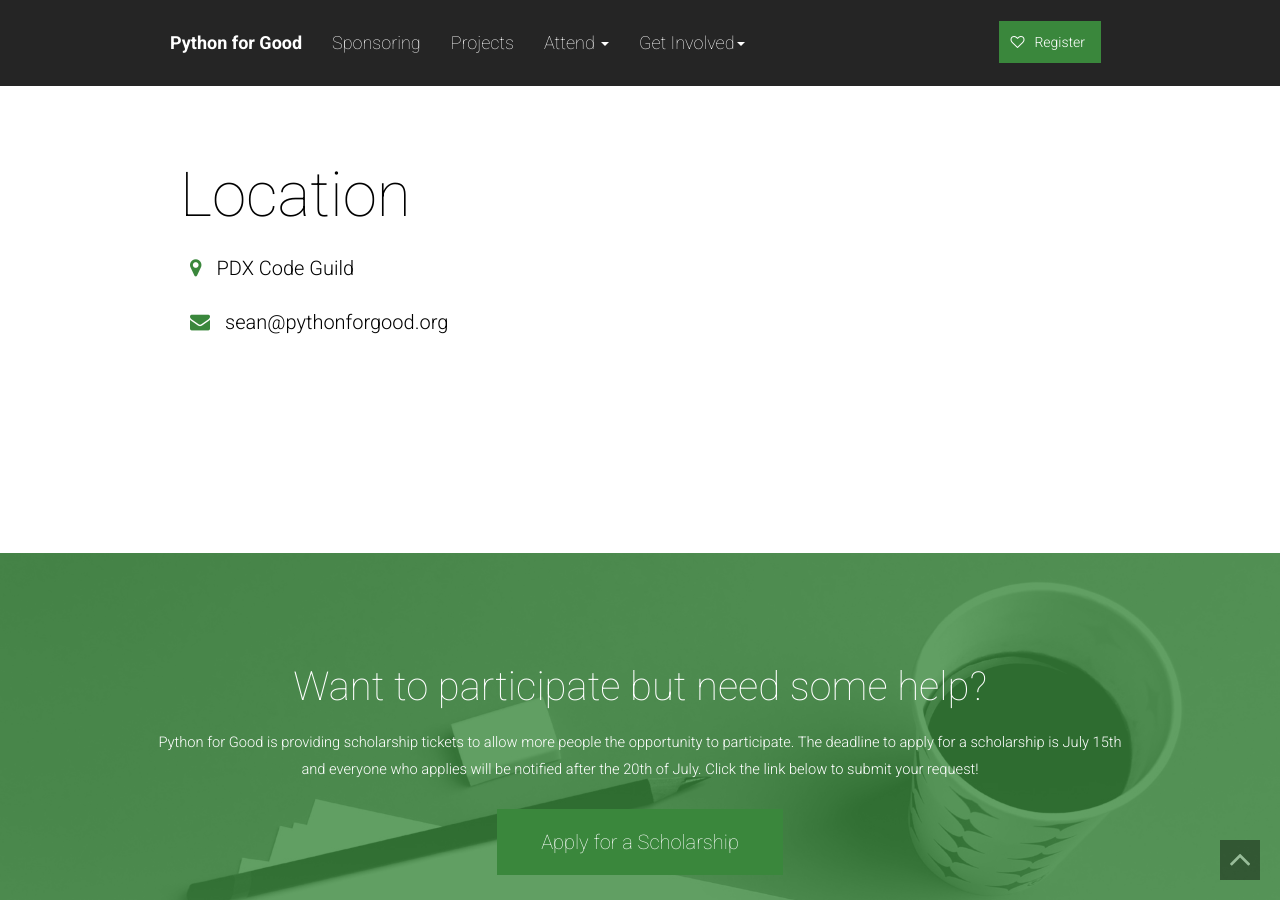
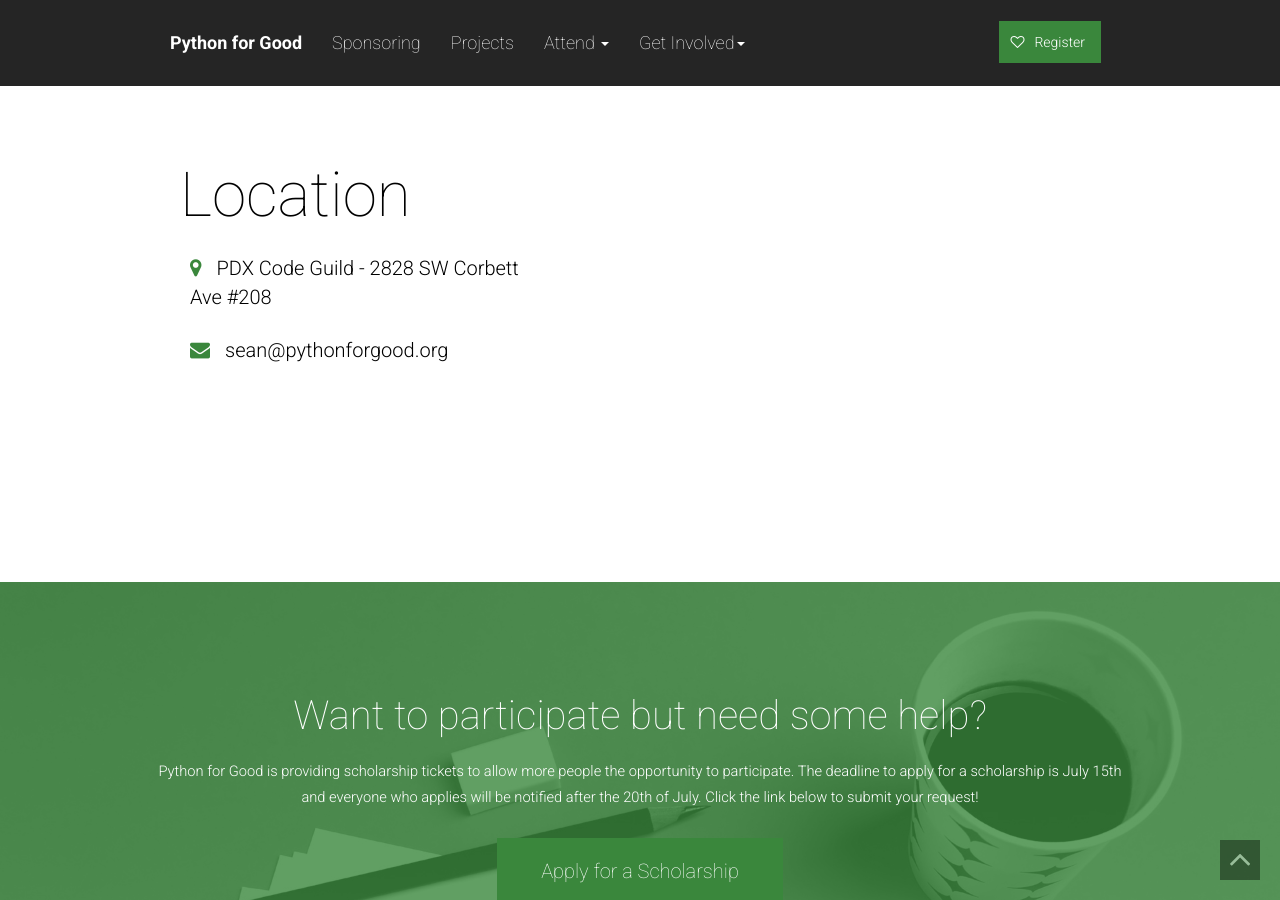
Before and after one commit to seanmarcia/pythonforgood.org, a Jekyll site: the page built from index.html, in a window 1280 px wide and 900 px high, scrolled down 3194 px. Built offline with Jekyll 4.4.1, drawn with Linux system fonts in a browser that asks for light colours.

Commit message:
update address

```diff
--- a/_data/constants.yml
+++ b/_data/constants.yml
@@ -4,6 +4,6 @@
   start: July 26th
   end: July 29th
   year: "2018"
-address: "PDX Code Guild"
+address: "PDX Code Guild - 2828 SW Corbett Ave #208"
 contact_email: "sean@pythonforgood.org"
 cost: $25
```
